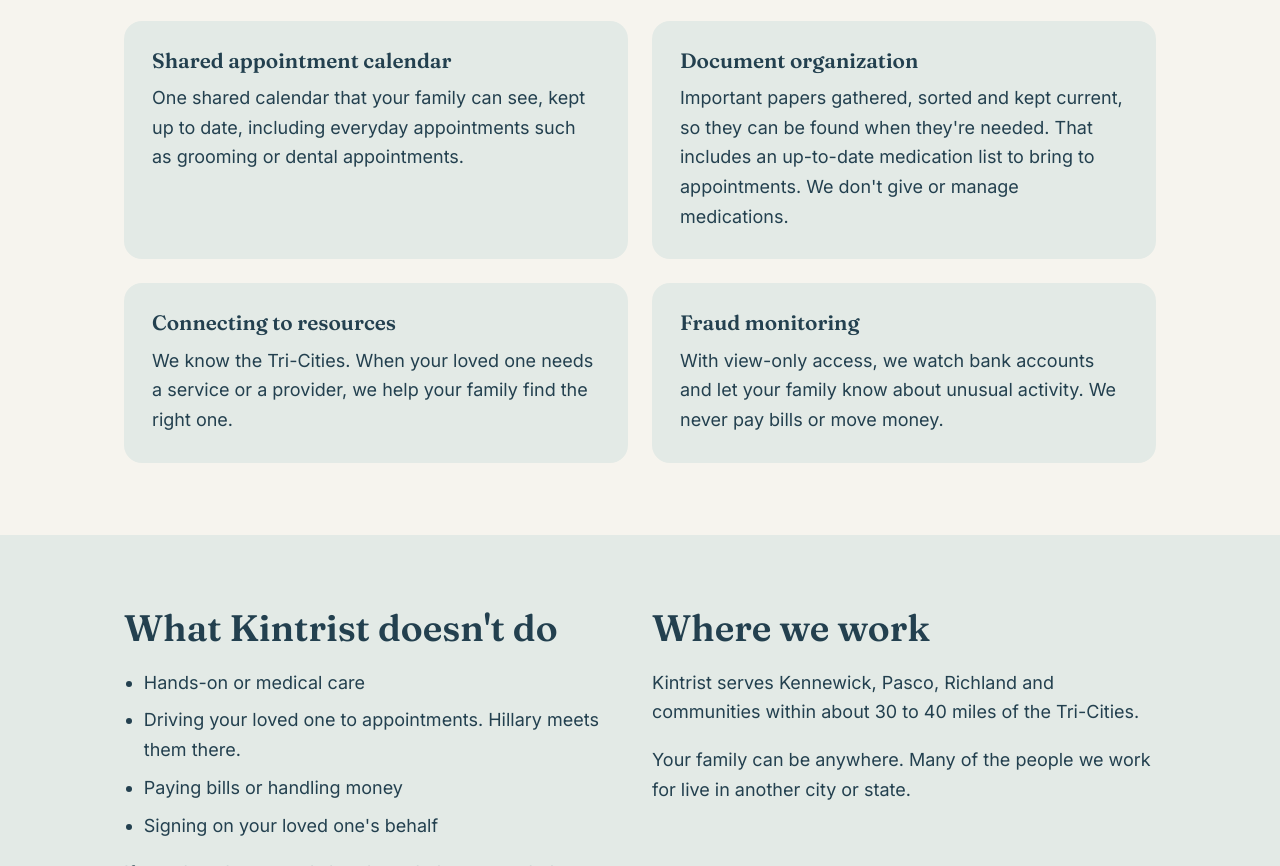
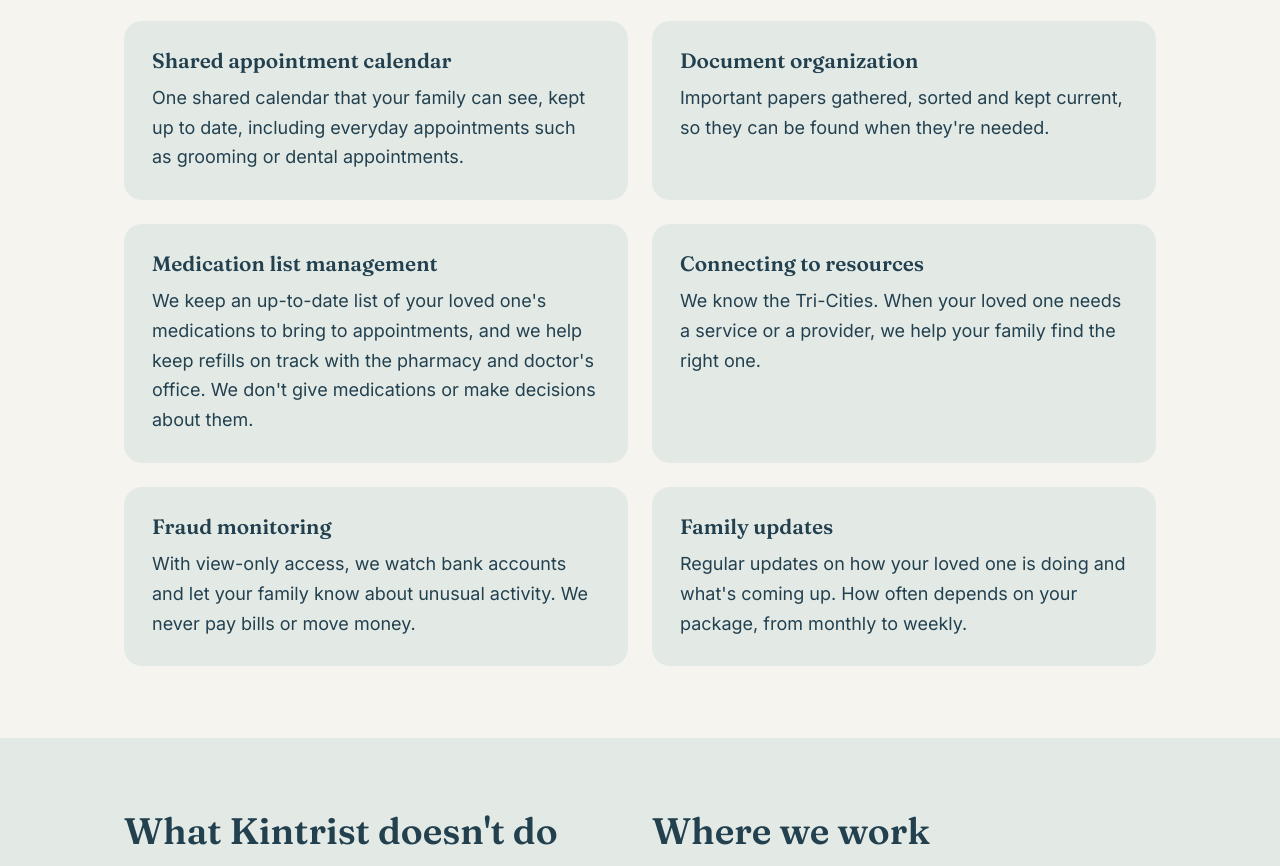
Before and after one commit to calinde78/kintrist, a plain HTML site: page services.html in a window 1280 px wide. Shown: the part 2142-3008 px from the top of the page. Drawn offline with Linux system fonts and the light colour scheme.

Commit message:
Split medication list management from document organization
Co-Authored-By: Claude Fable 5.2 <noreply@anthropic.com>
Claude-Session: https://claude.ai/code/session_012cCcshxvJDBNHn9pTQnEkn

```diff
--- a/services.html
+++ b/services.html
@@ -64,7 +64,7 @@
               <tr><th scope="row">Appointments attended</th><td><span class="no" role="img" aria-label="Not included">&ndash;</span></td><td>Up to 2 a month</td><td>Up to 4 a month</td></tr>
               <tr><th scope="row">Shared appointment calendar</th><td><span class="yes" role="img" aria-label="Included">&#10003;</span></td><td><span class="yes" role="img" aria-label="Included">&#10003;</span></td><td><span class="yes" role="img" aria-label="Included">&#10003;</span></td></tr>
               <tr><th scope="row">Document organization</th><td>Yearly review</td><td>Ongoing</td><td>Ongoing</td></tr>
-              <tr><th scope="row">Medication list organization</th><td><span class="yes" role="img" aria-label="Included">&#10003;</span></td><td><span class="yes" role="img" aria-label="Included">&#10003;</span></td><td><span class="yes" role="img" aria-label="Included">&#10003;</span></td></tr>
+              <tr><th scope="row">Medication list management</th><td><span class="yes" role="img" aria-label="Included">&#10003;</span></td><td><span class="yes" role="img" aria-label="Included">&#10003;</span></td><td><span class="yes" role="img" aria-label="Included">&#10003;</span></td></tr>
               <tr><th scope="row">Fraud monitoring</th><td><span class="yes" role="img" aria-label="Included">&#10003;</span></td><td><span class="yes" role="img" aria-label="Included">&#10003;</span></td><td><span class="yes" role="img" aria-label="Included">&#10003;</span></td></tr>
               <tr><th scope="row">Family updates</th><td>Monthly</td><td>Every 2 weeks</td><td>Weekly</td></tr>
               <tr><th scope="row">Quarterly family meeting</th><td><span class="no" role="img" aria-label="Not included">&ndash;</span></td><td><span class="no" role="img" aria-label="Not included">&ndash;</span></td><td><span class="yes" role="img" aria-label="Included">&#10003;</span></td></tr>
@@ -96,7 +96,11 @@
           </div>
           <div class="card">
             <h3>Document organization</h3>
-            <p>Important papers gathered, sorted and kept current, so they can be found when they're needed. That includes an up-to-date medication list to bring to appointments. We don't give or manage medications.</p>
+            <p>Important papers gathered, sorted and kept current, so they can be found when they're needed.</p>
+          </div>
+          <div class="card">
+            <h3>Medication list management</h3>
+            <p>We keep an up-to-date list of your loved one's medications to bring to appointments, and we help keep refills on track with the pharmacy and doctor's office. We don't give medications or make decisions about them.</p>
           </div>
           <div class="card">
             <h3>Connecting to resources</h3>
@@ -105,6 +109,10 @@
           <div class="card">
             <h3>Fraud monitoring</h3>
             <p>With view-only access, we watch bank accounts and let your family know about unusual activity. We never pay bills or move money.</p>
+          </div>
+          <div class="card">
+            <h3>Family updates</h3>
+            <p>Regular updates on how your loved one is doing and what's coming up. How often depends on your package, from monthly to weekly.</p>
           </div>
         </div>
       </div>
```
